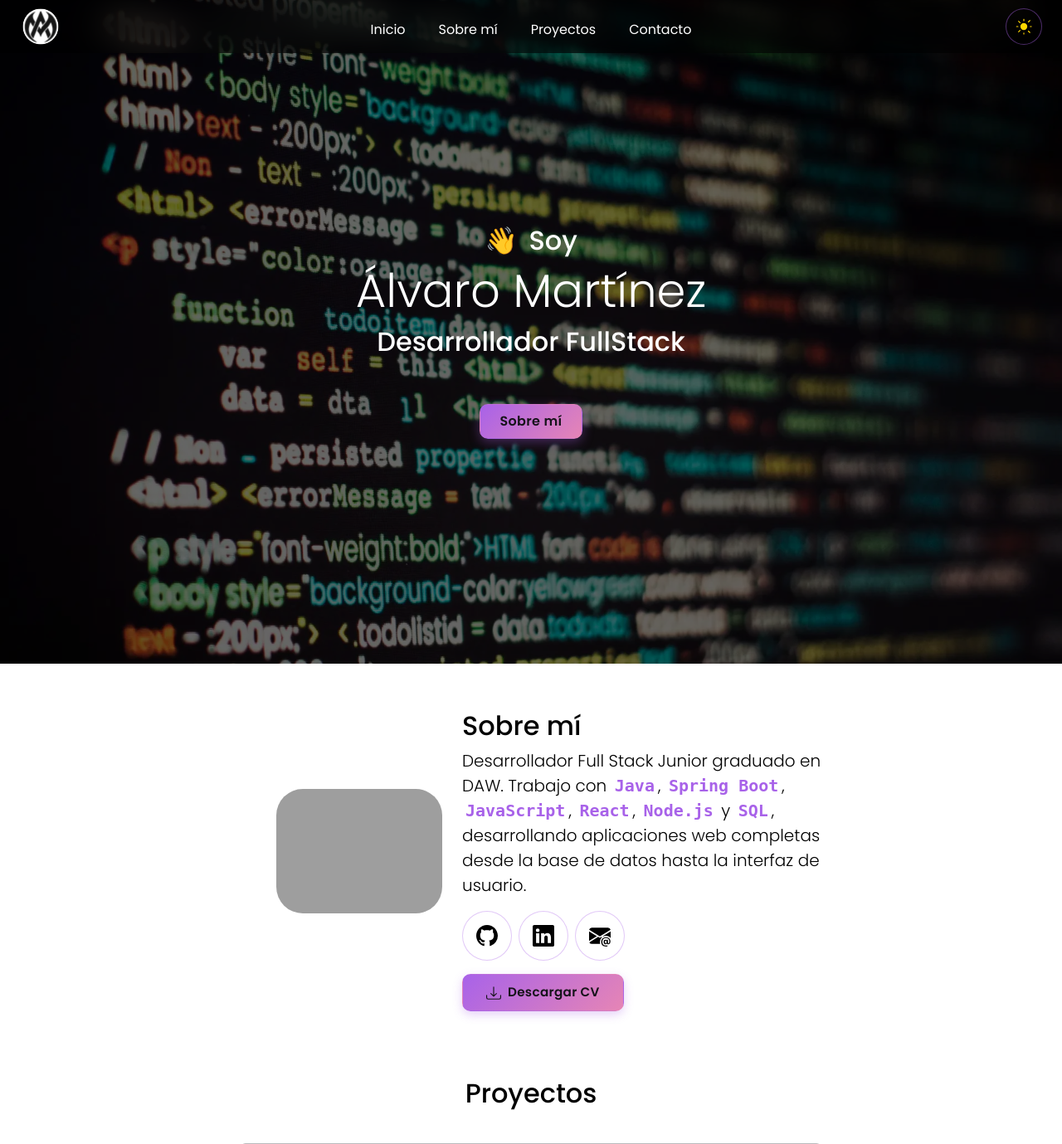
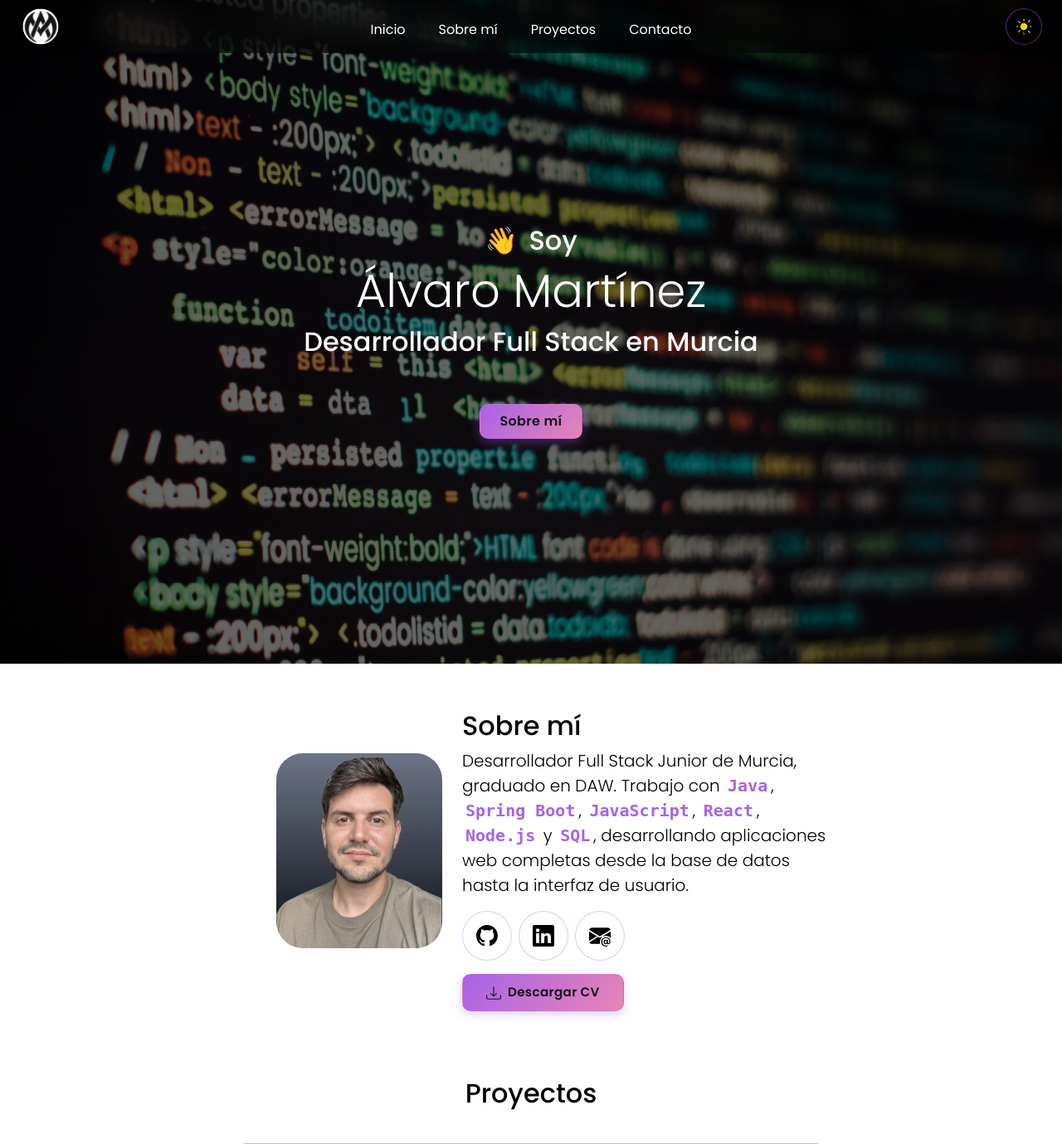
Before and after one commit to amartinezdev/alvaromartinezBootstrap, a PHP site: page / in a window 1280 px wide. Shown: the top 1379 px of the page at 83% size. Run offline with PHP 8.4, Linux system fonts and the light colour scheme; some libraries are stand-ins or nearby versions; grey boxes are pictures that could not be loaded.

Commit message:
mejoro SEO

```diff
--- a/index.php
+++ b/index.php
@@ -167,24 +167,27 @@ if ($_SERVER["REQUEST_METHOD"] == "POST") {
   <!-- End Google Tag Manager -->
   <meta charset="UTF-8" />
   <meta name="viewport" content="width=device-width, initial-scale=1.0" />
-  <title>Álvaro Martínez - Desarrollador FullStack</title>
-  <meta name="description" content="Álvaro Martínez, desarrollador Full Stack Junior (Java, Spring Boot, JavaScript, React, Node.js, PHP, MySQL). Descubre mis proyectos, certificados y contacta conmigo." />
+  <title>Álvaro Martínez | Desarrollador Full Stack en Murcia</title>
+  <meta name="description" content="Álvaro Martínez, desarrollador Full Stack Junior en Murcia. Especializado en Java, Spring Boot, JavaScript, React, Node.js, PHP y MySQL. Descubre mis proyectos, certificados y contacta conmigo." />
   <meta name="robots" content="index, follow" />
   <link rel="canonical" href="https://alvaromartinez.dev/" />
 
   <!-- Open Graph -->
   <meta property="og:type" content="website" />
+  <meta property="og:site_name" content="Álvaro Martínez | Portfolio" />
   <meta property="og:url" content="https://alvaromartinez.dev/" />
-  <meta property="og:title" content="Álvaro Martínez - Desarrollador FullStack" />
-  <meta property="og:description" content="Desarrollador Full Stack Junior. Java, Spring Boot, React, Node.js, PHP, MySQL. Proyectos, certificados y contacto." />
+  <meta property="og:title" content="Álvaro Martínez | Desarrollador Full Stack en Murcia" />
+  <meta property="og:description" content="Desarrollador Full Stack Junior en Murcia. Java, Spring Boot, React, Node.js, PHP, MySQL. Proyectos, certificados y contacto." />
   <meta property="og:image" content="https://alvaromartinez.dev/img/og-cover.jpg" />
+  <meta property="og:image:alt" content="Portfolio de Álvaro Martínez, desarrollador Full Stack en Murcia" />
   <meta property="og:locale" content="es_ES" />
 
   <!-- Twitter Cards -->
   <meta name="twitter:card" content="summary_large_image" />
-  <meta name="twitter:title" content="Álvaro Martínez - Desarrollador FullStack" />
-  <meta name="twitter:description" content="Desarrollador Full Stack Junior. Java, Spring Boot, React, Node.js, PHP, MySQL." />
+  <meta name="twitter:title" content="Álvaro Martínez | Desarrollador Full Stack en Murcia" />
+  <meta name="twitter:description" content="Desarrollador Full Stack Junior en Murcia. Java, Spring Boot, React, Node.js, PHP, MySQL." />
   <meta name="twitter:image" content="https://alvaromartinez.dev/img/og-cover.jpg" />
+  <meta name="twitter:image:alt" content="Portfolio de Álvaro Martínez, desarrollador Full Stack en Murcia" />
 
   <meta name="theme-color" content="#0d0d0d" media="(prefers-color-scheme: dark)" />
   <meta name="theme-color" content="#ffffff" media="(prefers-color-scheme: light)" />
@@ -213,25 +216,88 @@ if ($_SERVER["REQUEST_METHOD"] == "POST") {
   <script type="application/ld+json">
   {
     "@context": "https://schema.org",
+    "@graph": [
+      {
         "@type": "Person",
+        "@id": "https://alvaromartinez.dev/#person",
         "name": "Álvaro Martínez",
+        "alternateName": "alvaromartinezdev",
         "url": "https://alvaromartinez.dev/",
-    "image": "https://alvaromartinez.dev/img/01_azul.webp",
+        "image": {
+          "@type": "ImageObject",
+          "@id": "https://alvaromartinez.dev/#personimage",
+          "url": "https://alvaromartinez.dev/img/alvaro-martinez.webp",
+          "caption": "Álvaro Martínez, desarrollador Full Stack en Murcia"
+        },
+        "description": "Desarrollador Full Stack Junior en Murcia, especializado en Java, Spring Boot, JavaScript, React y Node.js. Portfolio con proyectos y experiencia.",
         "jobTitle": "Desarrollador Full Stack",
-    "knowsAbout": ["Java", "Spring Boot", "JavaScript", "React", "Node.js", "PHP", "MySQL"],
+        "hasOccupation": {
+          "@type": "Occupation",
+          "name": "Desarrollador Full Stack",
+          "occupationLocation": {
+            "@type": "City",
+            "name": "Murcia, España"
+          }
+        },
+        "homeLocation": {
+          "@type": "Place",
+          "name": "Murcia, España"
+        },
+        "knowsAbout": [
+          "Java",
+          "Spring Boot",
+          "JavaScript",
+          "React",
+          "Node.js",
+          "Express",
+          "PHP",
+          "Laravel",
+          "REST APIs",
+          "MySQL",
+          "Git",
+          "Docker",
+          "HTML",
+          "CSS",
+          "Responsive Web Design"
+        ],
+        "knowsLanguage": "es",
         "email": "mailto:alvaromartinezdev@gmail.com",
         "sameAs": [
           "https://github.com/amartinezdev",
           "https://www.linkedin.com/in/alvaromartinezdev"
+        ],
+        "mainEntityOfPage": {
+          "@id": "https://alvaromartinez.dev/#webpage"
+        }
+      },
+      {
+        "@type": "WebSite",
+        "@id": "https://alvaromartinez.dev/#website",
+        "name": "Álvaro Martínez | Portfolio",
+        "url": "https://alvaromartinez.dev/",
+        "inLanguage": "es",
+        "publisher": {
+          "@id": "https://alvaromartinez.dev/#person"
+        }
+      },
+      {
+        "@type": "WebPage",
+        "@id": "https://alvaromartinez.dev/#webpage",
+        "url": "https://alvaromartinez.dev/",
+        "name": "Álvaro Martínez | Desarrollador Full Stack en Murcia",
+        "description": "Álvaro Martínez, desarrollador Full Stack Junior en Murcia. Especializado en Java, Spring Boot, JavaScript, React, Node.js, PHP y MySQL.",
+        "isPartOf": {
+          "@id": "https://alvaromartinez.dev/#website"
+        },
+        "about": {
+          "@id": "https://alvaromartinez.dev/#person"
+        },
+        "primaryImageOfPage": {
+          "@id": "https://alvaromartinez.dev/#personimage"
+        },
+        "inLanguage": "es"
+      }
     ]
-  }
-  </script>
-  <script type="application/ld+json">
-  {
-    "@context": "https://schema.org",
-    "@type": "WebSite",
-    "name": "Álvaro Martínez - Desarrollador FullStack en Murcia",
-    "url": "https://alvaromartinez.dev/"
   }
   </script>
 
@@ -326,7 +392,7 @@ if ($_SERVER["REQUEST_METHOD"] == "POST") {
       <div class="col-12 text-white">
         <h2>👋<span id="palabras">Hey!</span> Soy</h2>
         <h1 class="display-4">Álvaro Martínez</h1>
-        <h2>Desarrollador FullStack</h2>
+        <h2>Desarrollador Full Stack en Murcia</h2>
         <a class="btn boton mt-5 py-2 px-4" href="#about" role="button">Sobre mí</a>
       </div>
     </header>
@@ -340,12 +406,12 @@ if ($_SERVER["REQUEST_METHOD"] == "POST") {
     <!--  ABOUT  -->
     <section class="row d-flex align-items-center text-center mt-5 mt-lg-2 mb-5">
       <div class="col-12 mb-4 text-center col-md-4 col-xl-5 text-md-end">
-        <img src="img/01_azul.webp" alt="Álvaro Martínez, desarrollador Full Stack" class="img-fluid rounded-5" style="width: 200px" width="400" height="471" />
+        <img src="img/alvaro-martinez.webp" alt="Álvaro Martínez, desarrollador Full Stack en Murcia" class="img-fluid rounded-5" style="width: 200px" width="400" height="471" />
       </div>
       <div class="col-12 text-start col-md-8 col-lg-5 align-self-center">
         <h2 class="text-body-emphasis">Sobre mí</h2>
       <p class="lead text-body-emphasis">
-Desarrollador Full Stack Junior graduado en DAW. Trabajo con <code>Java</code>, <code>Spring Boot</code>, <code>JavaScript</code>, <code>React</code>, <code>Node.js</code> y <code>SQL</code>, desarrollando aplicaciones web completas desde la base de datos hasta la interfaz de usuario.
+Desarrollador Full Stack Junior de Murcia, graduado en DAW. Trabajo con <code>Java</code>, <code>Spring Boot</code>, <code>JavaScript</code>, <code>React</code>, <code>Node.js</code> y <code>SQL</code>, desarrollando aplicaciones web completas desde la base de datos hasta la interfaz de usuario.
         </p>
         <div class="d-flex flex-column align-items-center align-items-md-start">
           <nav class="nav mb-3 align-items-center gap-2">
@@ -365,7 +431,7 @@ Desarrollador Full Stack Junior graduado en DAW. Trabajo con <code>Java</code>,
               </svg>
             </a>
           </nav>
-          <a class="btn boton-card filled cv-link" href="CV_ALVAROMARTINEZ.pdf" download="CV_ALVAROMARTINEZ.pdf">
+          <a class="btn boton-card filled cv-link" href="ALVARO_MARTINEZ_CV.pdf" download="ALVARO_MARTINEZ_CV.pdf">
             <svg xmlns="http://www.w3.org/2000/svg" width="18" height="18" fill="currentColor" class="bi bi-download" aria-hidden="true">
               <use href="#icon-download"></use>
             </svg>
--- a/sitemap.xml
+++ b/sitemap.xml
@@ -2,7 +2,7 @@
 <urlset xmlns="http://www.sitemaps.org/schemas/sitemap/0.9">
   <url>
     <loc>https://alvaromartinez.dev/</loc>
-    <lastmod>2026-06-30</lastmod>
+    <lastmod>2026-07-07</lastmod>
     <changefreq>monthly</changefreq>
     <priority>1.0</priority>
   </url>
```
Also changed, not shown: manifest.webmanifest, 2 other files. Lines whose indentation alone changed are shown as unchanged.
